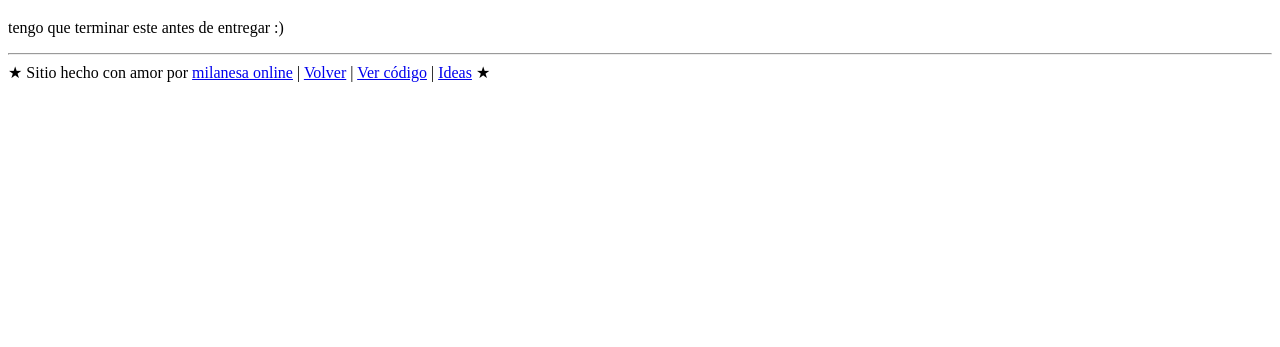
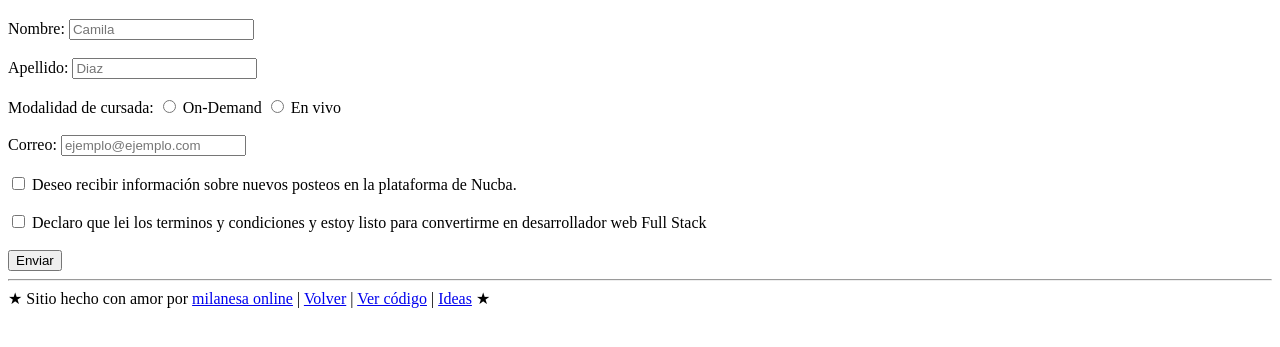
Before and after one commit to milanesaonline/e1_NUCBA, a plain HTML site: page Entregas/E1 - Forms y Listas - Diseño Web/Ejercicio 3 - Formularios/index.html in a window 1280 px wide. Shown: the part 61-408 px from the top of the page. Drawn offline with Linux system fonts and the light colour scheme.

Commit message:
termine la entrega

```diff
--- a/Entregas/E1 - Forms y Listas - Diseño Web/Ejercicio 3 - Formularios/index.html
+++ b/Entregas/E1 - Forms y Listas - Diseño Web/Ejercicio 3 - Formularios/index.html
@@ -8,7 +8,50 @@
 <body>
     <h1>Formulario de registro</h1>
 
-    <p>tengo que terminar este antes de entregar :)</p>
+    <form>
+
+        <label for="Nombre">Nombre:</label>
+        <input type="text" name="" placeholder="Camila" id="Nombre">
+
+        <br>
+        <br>
+
+        <label for="Apellido">Apellido:</label>
+        <input type="text" name="" placeholder="Diaz" id="Apellido">
+
+        <br>
+        <br>
+
+        <label>Modalidad de cursada:</label>
+        <input type="radio" name="modalidad" id="OnDemand">
+        <label for="OnDemand">On-Demand</label>
+        <input type="radio" name="modalidad" id="Envivo">
+        <label for="EnVivo">En vivo</label>
+
+        <br>
+        <br>
+
+        <label for="Correo">Correo:</label>
+        <input type="email" name="" placeholder="ejemplo@ejemplo.com" id="Correo">
+
+        <br>
+        <br>
+
+        <input type="checkbox" id="deseoInfo" >
+        <label for="deseoInfo">Deseo recibir información sobre nuevos posteos en la plataforma de Nucba.</label>
+
+        <br>
+        <br>
+
+        <input type="checkbox" id="declaro" required>
+        <label for="declaro">Declaro que lei los terminos y condiciones y estoy listo para convertirme en desarrollador web Full Stack</label>
+
+        <br>
+
+        <br>
+        <input type="submit" value="Enviar">
+
+    </form>
 
     <footer>
         <hr>
```
Also changed, not shown: index.html (+1 -1 lines).
